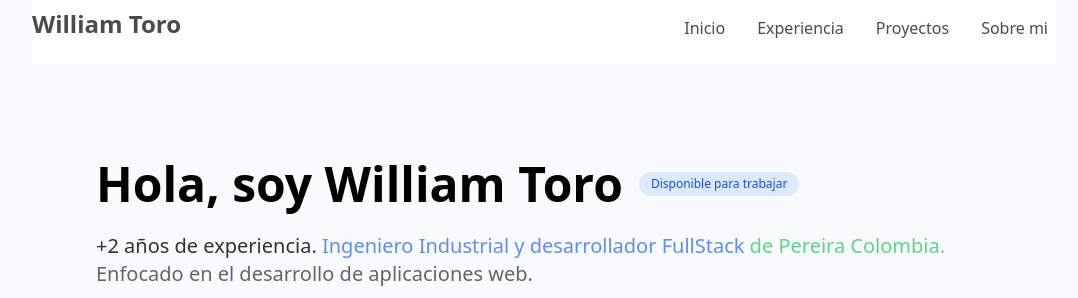
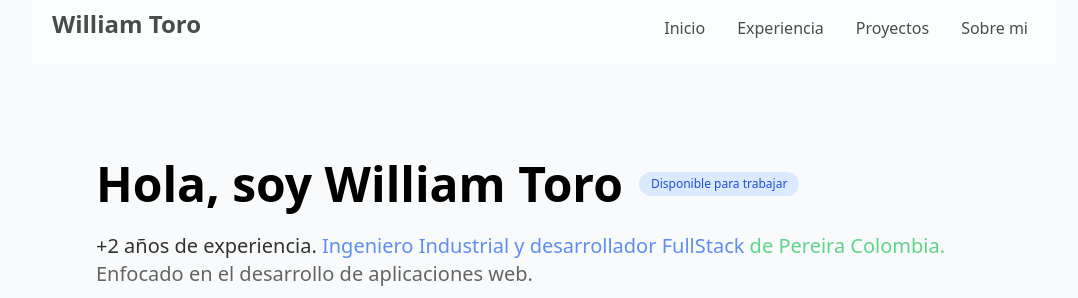
Before and after one commit to a-toro/portafolio-dev, an Astro site: page / in a window 1280 px wide. Shown: the top 298 px of the page, without its empty margins (96-1174 px from the left). Built offline with nearby package versions, Linux system fonts and the light colour scheme; Astro itself is replaced by a stand-in of ours.

Commit message:
style: adjust padding x

```diff
--- a/src/components/Header.astro
+++ b/src/components/Header.astro
@@ -3,7 +3,7 @@ import LinkInline from "./LinkInline.astro";
 ---
 
 <header
-  class="flex justify-between w-full lg:max-w-5xl md:max-w-3xl pt-2 xl:w-[1120px] py-4 opacity-70 mx-auto fixed bg-white z-50"
+  class="flex justify-between w-full lg:max-w-5xl lg:px-5 md:max-w-3xl pt-2 xl:w-[1120px] py-4 opacity-70 mx-auto fixed bg-white z-50"
 >
   <h2 class="text-2xl w-full font-semibold hidden md:flex">William Toro</h2>
   <nav class="flex md:gap-4 items-center justify-center w-full md:justify-end">
```
